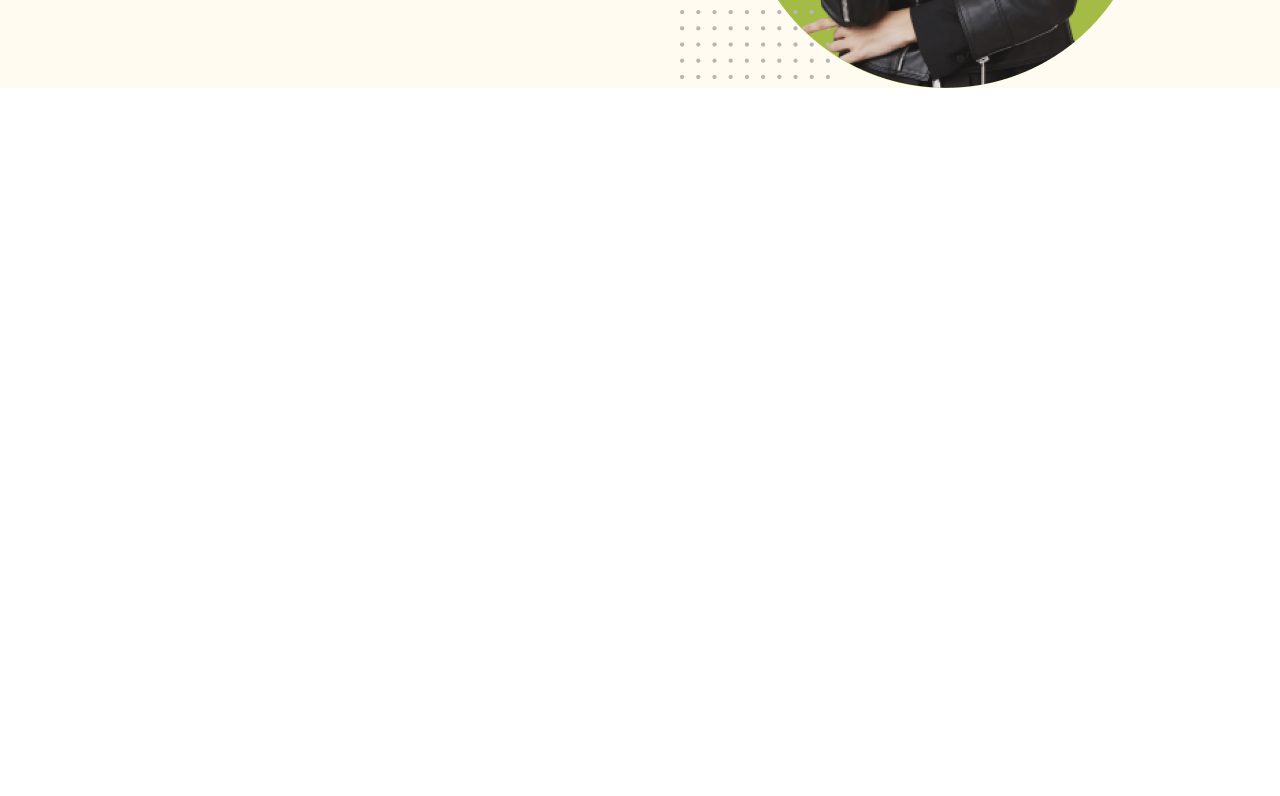
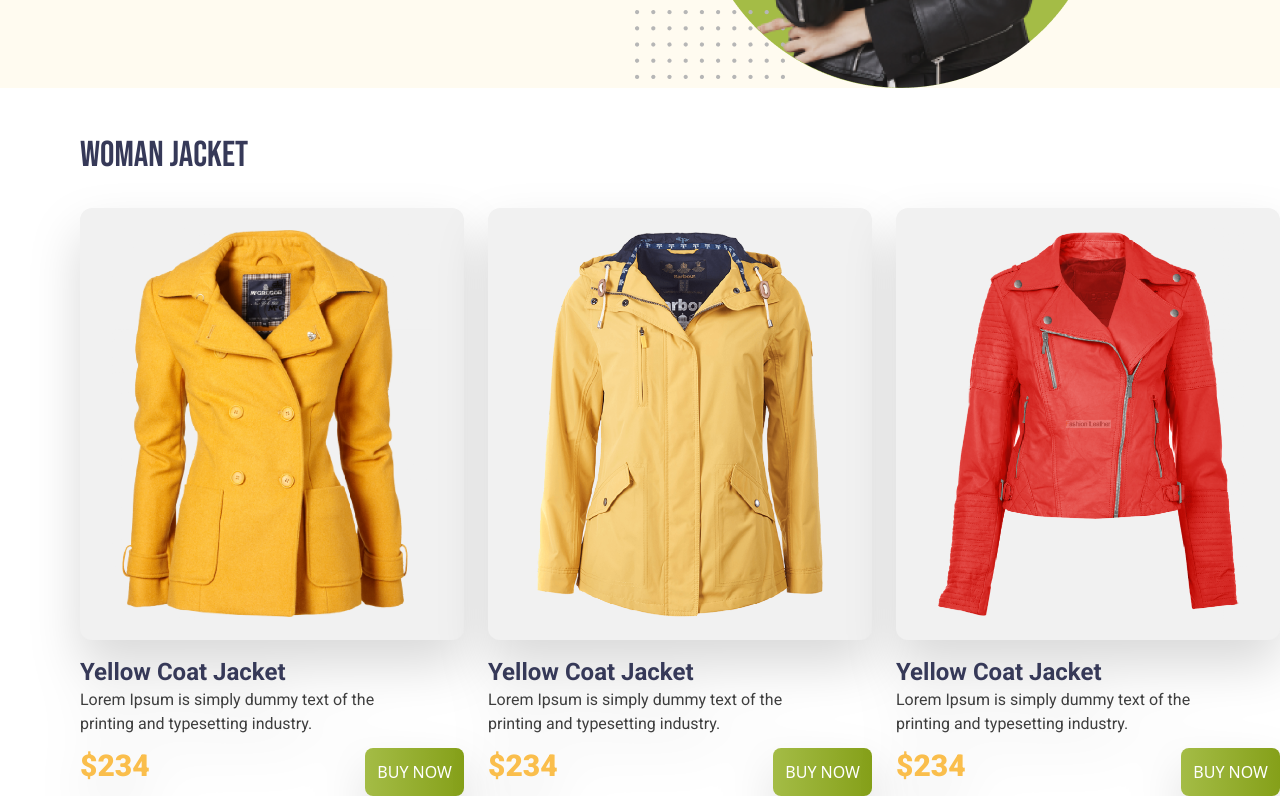
Before and after one commit to sabuj-xdev/tailwind-practice--penguin-, a plain HTML site: page index.html in a window 1280 px wide. Shown: the part 463-1259 px from the top of the page. Before the commit the page ends 800 px from the top, so only its background shows below. Drawn offline with nearby package versions, Linux system fonts and the light colour scheme.

Commit message:
added Woman Jacket section

```diff
--- a/index.html
+++ b/index.html
@@ -12,7 +12,7 @@
         <div class="flex justify-between  items-center">
 <img src="icons/logo.png" alt="" class="max-w-60 ml-32 mt-8 ">
        <div class="">
-        <nav class=" flex space-x-10 list-none mr-32 mt-8 text-[#3C3C3C] roboto text-base font-medium">
+        <nav class="md: flex space-x-10 list-none mr-32 mt-8 text-[#3C3C3C] roboto text-base font-medium">
            <li><a href="">Home </a></li>
            <li><a href="">Product</a></li>
            <li><a href=""> About us </a></li>
@@ -20,7 +20,7 @@
         </nav>
        </div>
         </div>
-     <section class="flex justify-between">
+     <section class="md:flex justify-around">
 <div class="mt-24  ml-32">
 <h1 class="bebas-neue text-7xl uppercase "> <span class="text-[#FABE4C]">Be the Penguins</span> <br> <span>of Winter</span>
 </h1>
@@ -38,7 +38,58 @@ and typesetting industry.</p>
     </header>
 
     <main>
+<section class="mt-12 ml-20">
+    <!-- woman jacket  -->
+     <div class="mb-8">
+        <h1 class="uppercase text-[#363958] text-4xl bebas-neue">
+            Woman Jacket
+        </h1>
+     </div>
+     <div class="md:flex justify-between ">
+        <!-- card one  -->
+         <div class="text-[#FFFFFF] drop-shadow-2xl w-96">
+        <div class="bg-[#F1F1F1] rounded-xl px-8 py-5">
+<img src="images/jacket-1.png" alt="">
+        </div>
+<h1 class="text-[#363958] roboto text-2xl font-bold mt-4">Yellow Coat Jacket </h1>
+<p class="text-[#3E3E3E] roboto text-[16px]">Lorem Ipsum is simply dummy text of the <br>
+printing and typesetting industry.</p>
+<div class="flex justify-between mt-3">
+    <h1 class="text-[#FABE4C] text-3xl roboto font-black">$234</h1>
+     <button class="bg-gradient-to-r from-[#A4BC46] to-[#85A019] p-3 rounded-lg">BUY NOW</button>
 
+</div>
+         </div>
+ <!-- card two   -->
+         <div class="text-[#FFFFFF] drop-shadow-2xl w-96">
+        <div class="bg-[#F1F1F1] rounded-xl px-8 py-5">
+<img src="images/jacket-2.png" alt="">
+        </div>
+<h1 class="text-[#363958] roboto text-2xl font-bold mt-4">Yellow Coat Jacket </h1>
+<p class="text-[#3E3E3E] roboto text-[16px]">Lorem Ipsum is simply dummy text of the <br>
+printing and typesetting industry.</p>
+<div class="flex justify-between mt-3">
+    <h1 class="text-[#FABE4C] text-3xl roboto font-black">$234</h1>
+     <button class="bg-gradient-to-r from-[#A4BC46] to-[#85A019] p-3 rounded-lg">BUY NOW</button>
+
+</div>
+         </div>
+          <!-- card three  -->
+         <div class="text-[#FFFFFF] drop-shadow-2xl w-96 ">
+        <div class="bg-[#F1F1F1] rounded-xl px-8 py-5">
+<img src="images/jacket-3.png" alt="">
+        </div>
+<h1 class="text-[#363958] roboto text-2xl font-bold mt-4">Yellow Coat Jacket </h1>
+<p class="text-[#3E3E3E] roboto text-[16px]">Lorem Ipsum is simply dummy text of the <br>
+printing and typesetting industry.</p>
+<div class="flex justify-between mt-3">
+    <h1 class="text-[#FABE4C] text-3xl roboto font-black">$234</h1>
+     <button class="bg-gradient-to-r from-[#A4BC46] to-[#85A019] p-3 rounded-lg">BUY NOW</button>
+
+</div>
+         </div>
+     </div>
+</section>
     </main>
     <footer>
 
```
